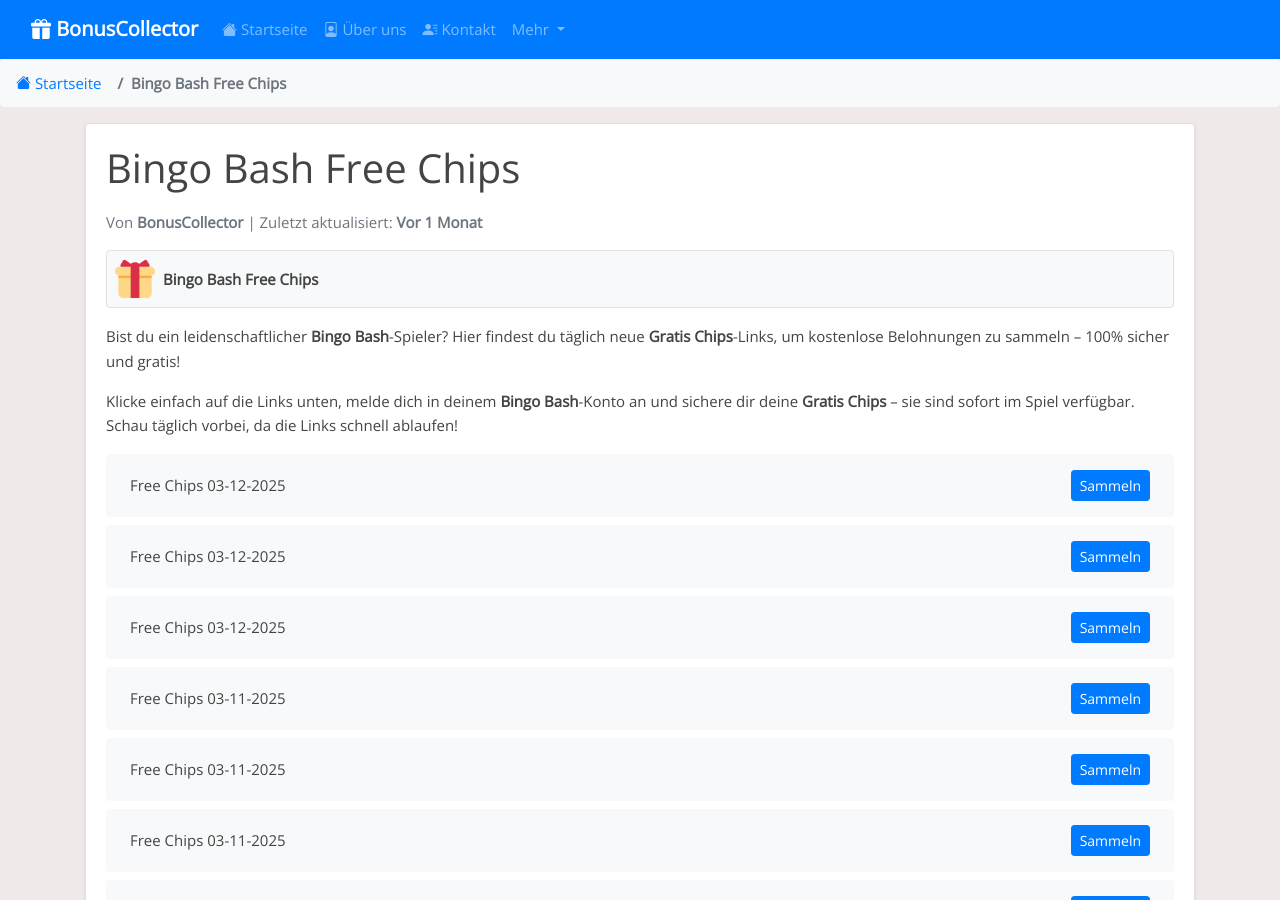
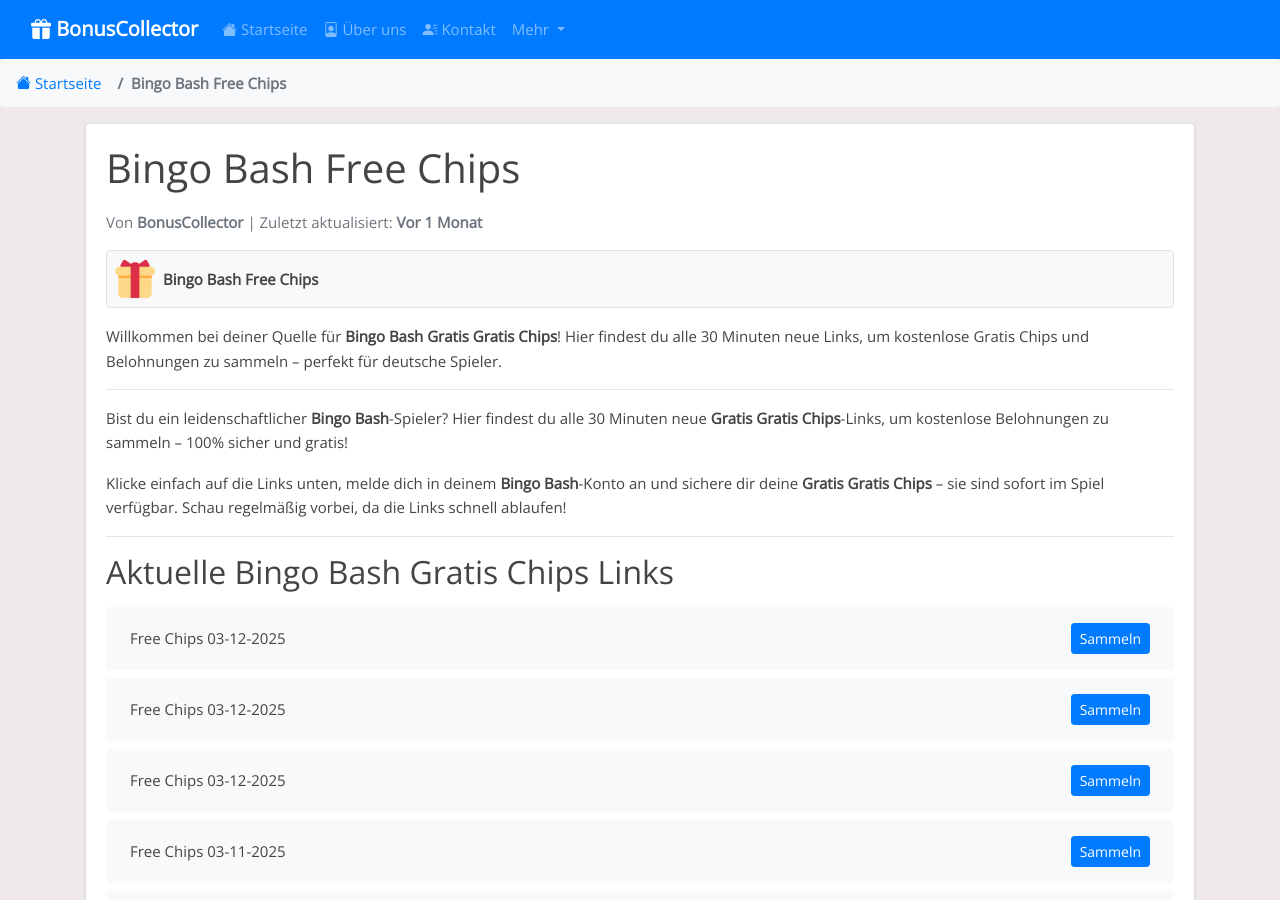
Before and after one commit to Prollad99/bs-de, a Jekyll site: the page built from _posts/2025-01-19-bingo-bash.md, in a window 1280 px wide and 900 px high. Built offline with Jekyll 4.4.1, drawn with Linux system fonts in a browser that asks for light colours.

Commit message:
Update bingo-bash reward links, content, and last modified date

```diff
--- a/_includes/bingo-bash_post.html
+++ b/_includes/bingo-bash_post.html
@@ -1,3 +1,11 @@
-Bist du ein leidenschaftlicher **Bingo Bash**-Spieler? Hier findest du täglich neue **Gratis Chips**-Links, um kostenlose Belohnungen zu sammeln – 100% sicher und gratis!
+Willkommen bei deiner Quelle für **Bingo Bash Gratis Gratis Chips**! Hier findest du alle 30 Minuten neue Links, um kostenlose Gratis Chips und Belohnungen zu sammeln – perfekt für deutsche Spieler.
 
-Klicke einfach auf die Links unten, melde dich in deinem **Bingo Bash**-Konto an und sichere dir deine **Gratis Chips** – sie sind sofort im Spiel verfügbar. Schau täglich vorbei, da die Links schnell ablaufen!
+---
+
+Bist du ein leidenschaftlicher **Bingo Bash**-Spieler? Hier findest du alle 30 Minuten neue **Gratis Gratis Chips**-Links, um kostenlose Belohnungen zu sammeln – 100% sicher und gratis!
+
+Klicke einfach auf die Links unten, melde dich in deinem **Bingo Bash**-Konto an und sichere dir deine **Gratis Gratis Chips** – sie sind sofort im Spiel verfügbar. Schau regelmäßig vorbei, da die Links schnell ablaufen!
+
+---
+
+## Aktuelle Bingo Bash Gratis Chips Links
```
